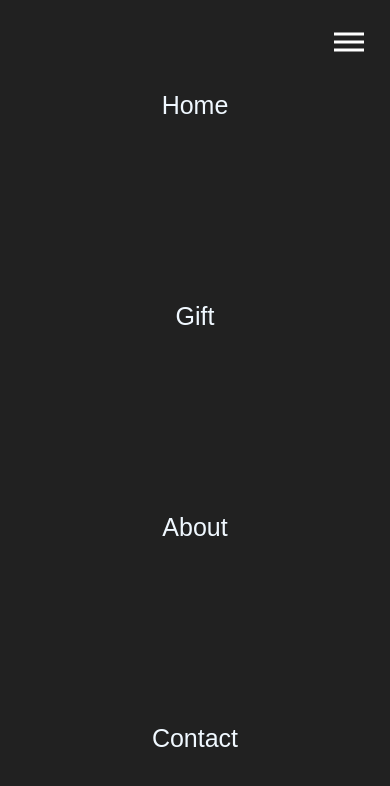
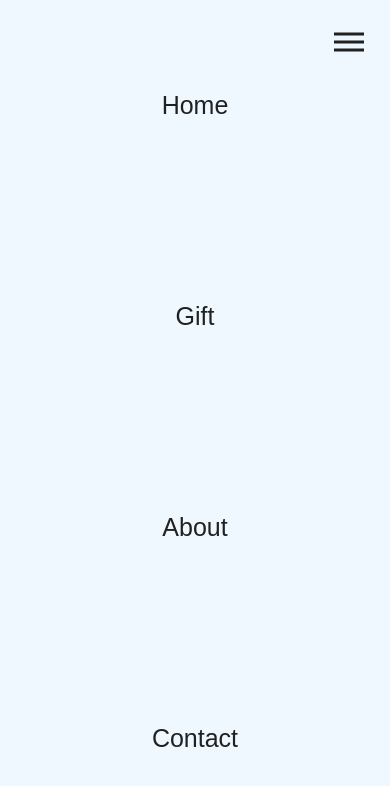
Before and after one commit to ToppHestmark/letha-website, a plain HTML site: page index.html in a window 390 px wide. Both pictures are taken after a click on the element 348 px from the left and 42 px from the top of the page. Drawn offline with Linux system fonts and the light colour scheme; a web font is replaced by a local one.

Commit message:
changed color on navbar

```diff
--- a/style.css
+++ b/style.css
@@ -20,7 +20,7 @@ body {
 nav {
   display: flex;
   height: 10vh;
-  background: #212121;
+  background: aliceblue;
 }
 
 .nav-logo {
@@ -28,7 +28,7 @@ nav {
   flex: 0.5;
   align-items: center;
   margin-left: 5vw;
-  color: aliceblue;
+  color: #212121;
 }
 
 .nav-links {
@@ -42,7 +42,7 @@ nav {
 }
 
 .nav-links li a {
-  color: aliceblue;
+  color: #212121;
   text-decoration: none;
   font-size: 16px;
 }
@@ -55,6 +55,7 @@ nav {
   font-size: 40px;
   text-align: center;
   padding: 15px 15px;
+  color: #212121;
 }
 
 @keyframes transitionIn {
@@ -74,7 +75,7 @@ nav {
   .line {
     width: 30px;
     height: 3px;
-    background: white;
+    background: #212121;
     margin: 5px;
   }
 
@@ -93,7 +94,7 @@ nav {
 
   .nav-links {
     position: fixed;
-    background: #212121;
+    background: aliceblue;
     align-items: center;
     height: 100vh;
     width: 100%;
@@ -116,6 +117,7 @@ nav {
 
   .nav-links li a {
     font-size: 25px;
+    color: #212121;
   }
 
   .nav-links li:nth-child(1) {
```
